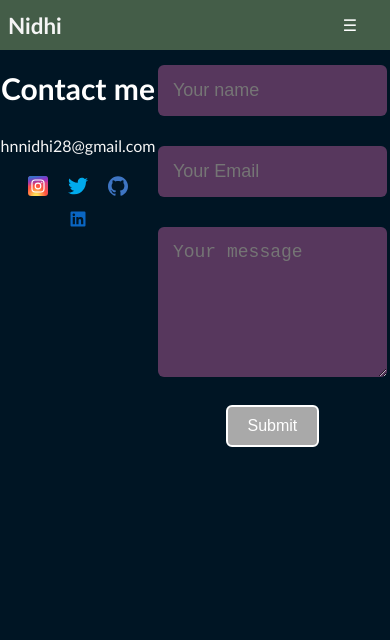
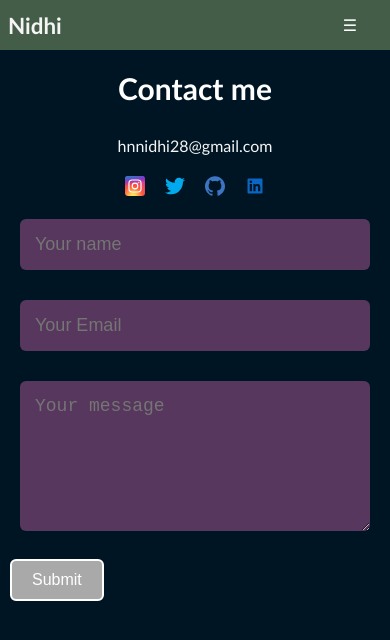
Before and after one commit to nidhihn/Internportfolio, a React (Create React App) app: page /Contact in a window 390 px wide. Shown: the top 640 px of the page. Built offline with nearby package versions, Linux system fonts and the light colour scheme.

Commit message:
Added media query

```diff
--- a/src/css/About.css
+++ b/src/css/About.css
@@ -68,17 +68,20 @@ body {
 
     }
     .about-col-2 p{
-        font-size: 12px;
-        /* margin-left: 20px;
-        margin-right: 10px; */
+        font-size: 24px;
+         margin-left: 0;
+        margin-right: 0;
+        width: 160%;
 
     }
 }
 
 @media (max-width:600px){
-    #abtimage{
-        align-items: center;
-        width:200px;
+    .about-col-1 #abtimage{
+        justify-content: center;
+
+
+
 
     }
  }
--- a/src/css/Contact.css
+++ b/src/css/Contact.css
@@ -157,11 +157,13 @@
     color:#F5E8B7;
  }
  @media (max-width:600px){
-    .contact{
+    #contact{
         display: flex;
         flex-direction: column;
     }
     .contact-right{
+        display: flex;
+        flex-direction: column;
         width: 40px;
         height: 50px;
 
@@ -170,11 +172,12 @@
         font-size: 30px;
     }
     .container{
-       flex-direction: column;
+       display: flex;
+        flex-direction: column;
 
     }
     form{
-        margin-bottom: 250px;
+        margin-bottom: 10px;
     }
     form input, form textarea{
         width: 85%;
@@ -183,5 +186,27 @@
  }
  .rows{
     display: flex;
+
     justify-content: center;
  }
+
+@media (max-width:600px){
+    .rows{
+     display: flex;
+     flex-direction: column;
+    }
+ }
+
+@media (max-width:600px){
+    .contact-right input{
+        align-items: center;
+        margin-left: 20px;
+    width: 800%;
+    }
+ }
+ @media (max-width:600px){
+    .contact-right textarea{
+        margin-left: 20px;
+    width: 800%;
+    }
+ }
--- a/src/css/Footer.css
+++ b/src/css/Footer.css
@@ -42,7 +42,7 @@
 @media (max-width:600px){
 
   .footer{
-    margin-top: 250px;
+
     width: 89%
 
   }
```
